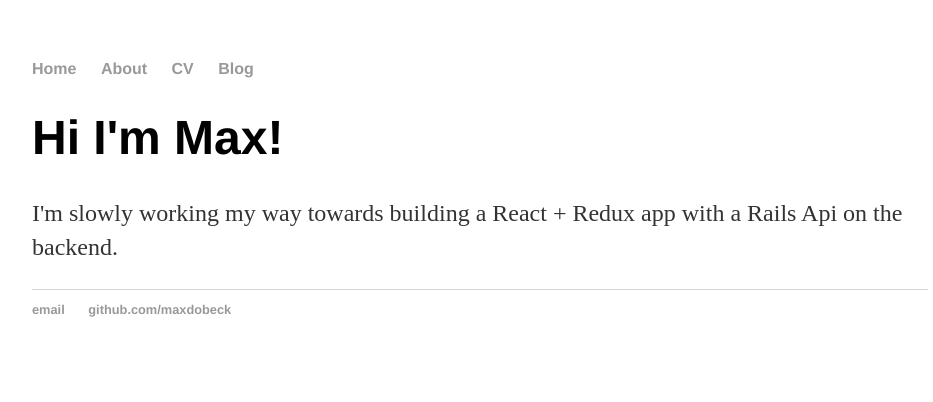
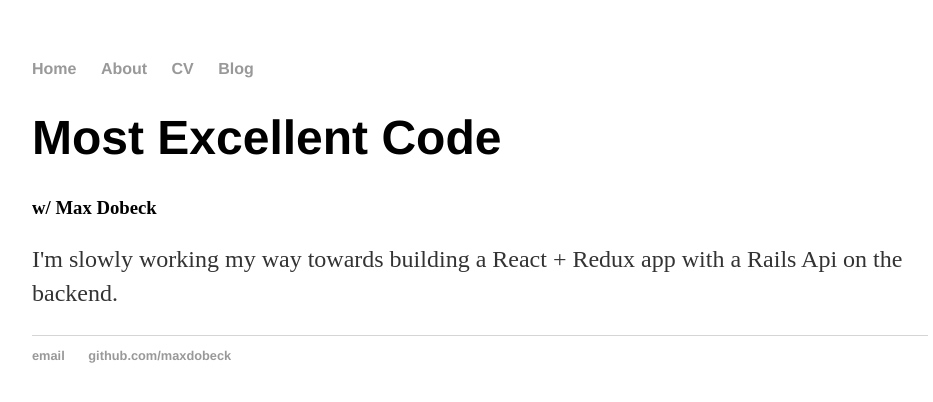
Before and after one commit to maxdobeck/maxdobeck.github.io, a Jekyll site: the page built from index.html, in a window 1280 px wide. Shown: the top 402 px of the page, without its empty margins (160-1093 px from the left). Built offline with Jekyll 4.4.1, drawn with Linux system fonts in a browser that asks for light colours.

Commit message:
Changed the landing page a little.

```diff
--- a/index.html
+++ b/index.html
@@ -3,6 +3,7 @@ layout: default
 title: Maximum Code
 ---
 <div class="blurb">
-	<h1>Hi I'm Max!</h1>
+	<h1>Most Excellent Code</h1>
+	<h3>w/ Max Dobeck</h3>
 	<p>I'm slowly working my way towards building a React + Redux app with a Rails Api on the backend.</p>
 </div><!-- /.blurb -->
```
Also changed, not shown: _posts/2017-08-01-creating-jekyll-blog.md (+1 -1 lines).
